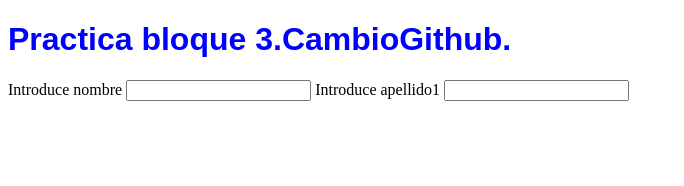
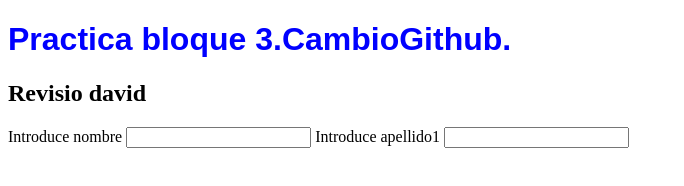
Before and after one commit to PauAguYer/Test1, a plain HTML site: page index.html in a window 1280 px wide. Shown: the whole page, without its empty margins (0-684 px from the left). Drawn offline with Linux system fonts and the light colour scheme.

Commit message:
segon canvi

```diff
--- a/index.html
+++ b/index.html
@@ -11,6 +11,7 @@
 </head>
 <body>
     <h1>Practica bloque 3.CambioGithub.</h1>
+    <h2>Revisio david</h2>
     <form>
         <label for="nombre">Introduce nombre</label>
         <input type="text" id="nombre" name="nombre">
```
